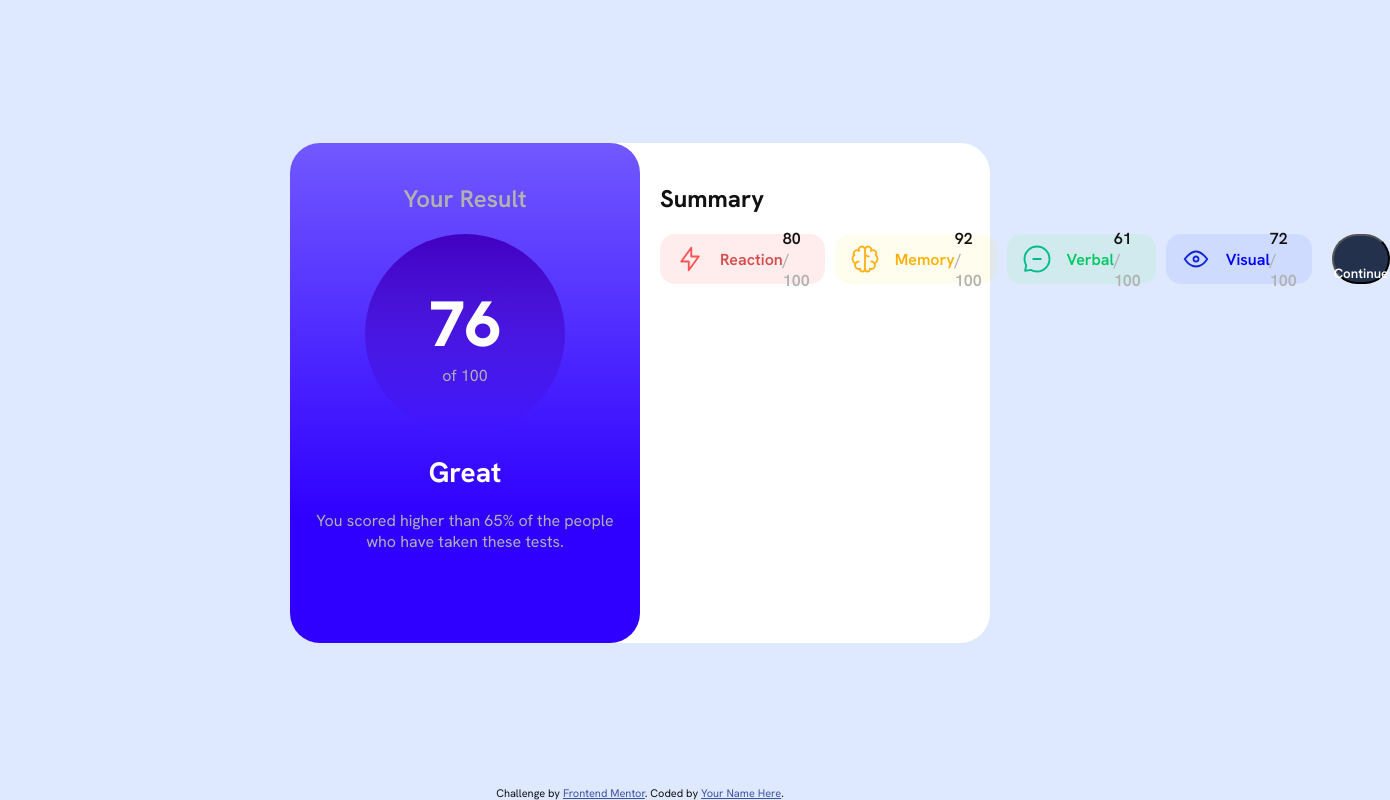
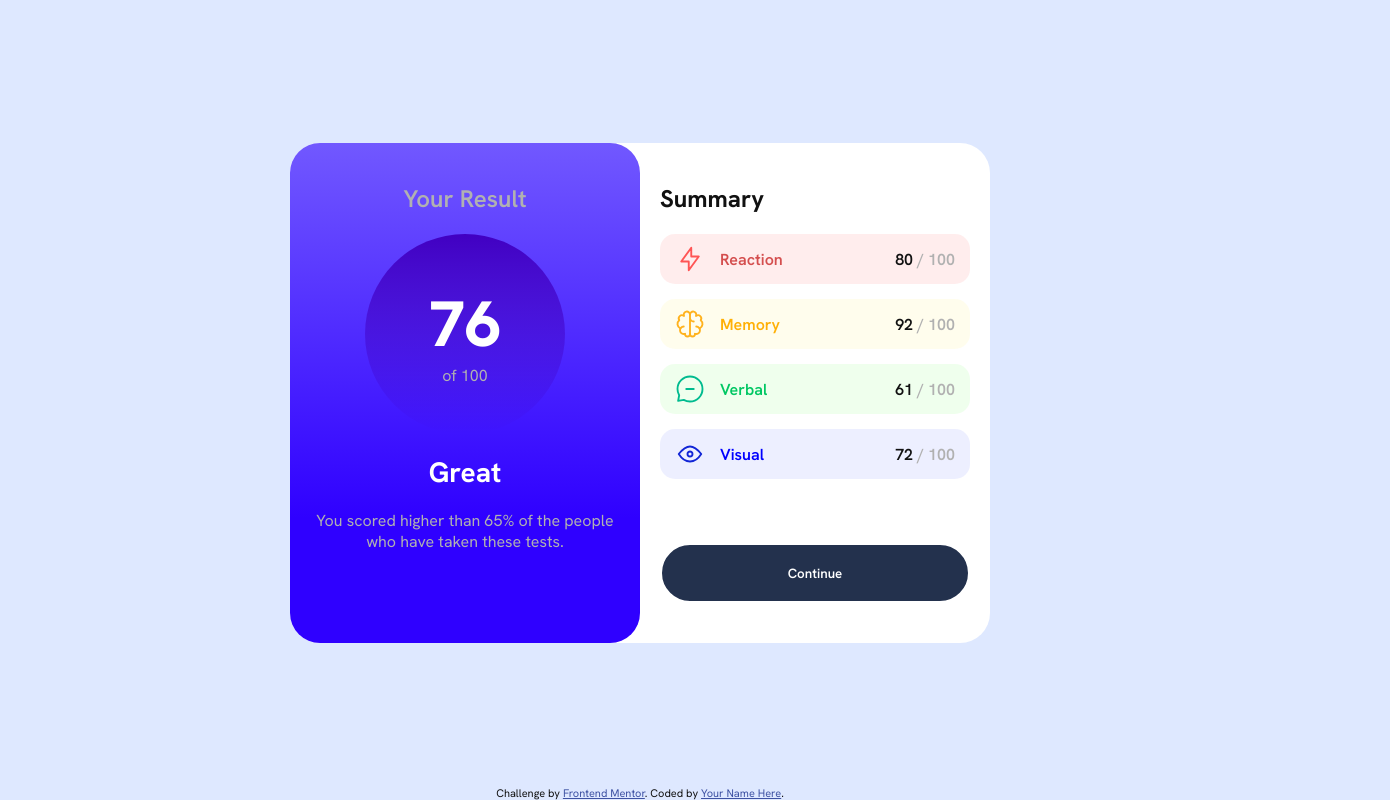
Before and after one commit to CodingDango/frontendmentor-results-component, a plain HTML site: page index.html in a window 1280 px wide. Shown: the whole page, 1390 px wide, since content can reach past the window. Drawn offline with Linux system fonts and the light colour scheme.

Commit message:
Continue button is at the bottom

```diff
--- a/index.html
+++ b/index.html
@@ -65,9 +65,11 @@
               </span>
               <p class="skill-assessment-score"><span>72</span> / 100</p>
             </figure>
-          <div class="skill-assessments"></div>
+          </div>
 
-          <button>Continue</button>
+          <div class="continue-btn">
+            <button>Continue</button>
+          </div>
       </div>
     </div>
 
--- a/style.css
+++ b/style.css
@@ -61,6 +61,7 @@ Results component classes
   gap: 20px;
   padding: 40px 20px;
 }
+
 
 /*
 ###############################
@@ -126,6 +127,7 @@ Summary section (right side)
 .results-component .summary-page {
   display: flex;
   flex-direction: column;
+  height: 100%;
 }
 
 .results-component .summary-page h3 {
@@ -137,7 +139,8 @@ Summary section (right side)
   display: flex;
   justify-content: start;
   align-items: center;
-  gap: 10px;
+  gap: 15px;
+  flex-direction: column;
 }
 
 .results-component .skill-assessment {
@@ -207,30 +210,22 @@ Summary section (right side)
   font-weight: 600;
 }
 
-.results-component button {
+.results-component .continue-btn {
+  flex-grow: 1;
   display: flex;
   justify-content: end;
   align-items: center;
   flex-direction: column;
-
-  width: 100%;
-  height: 100%;
-
-  font-weight: 600;
-  border-radius: 30px;
-  background-color: var(--dark-greyish-blue);
-  color: var(--opposite-font-color);
 }
 
-.results-component button div {
+.results-component button {
   width: 100%;
   height: 60px;
-
-  text-align: center;
-
   font-weight: 600;
   border-radius: 30px;
   border: 2px white solid;
   background-color: var(--dark-greyish-blue);
   color: var(--opposite-font-color);
+
+  cursor: pointer;
 }
```
